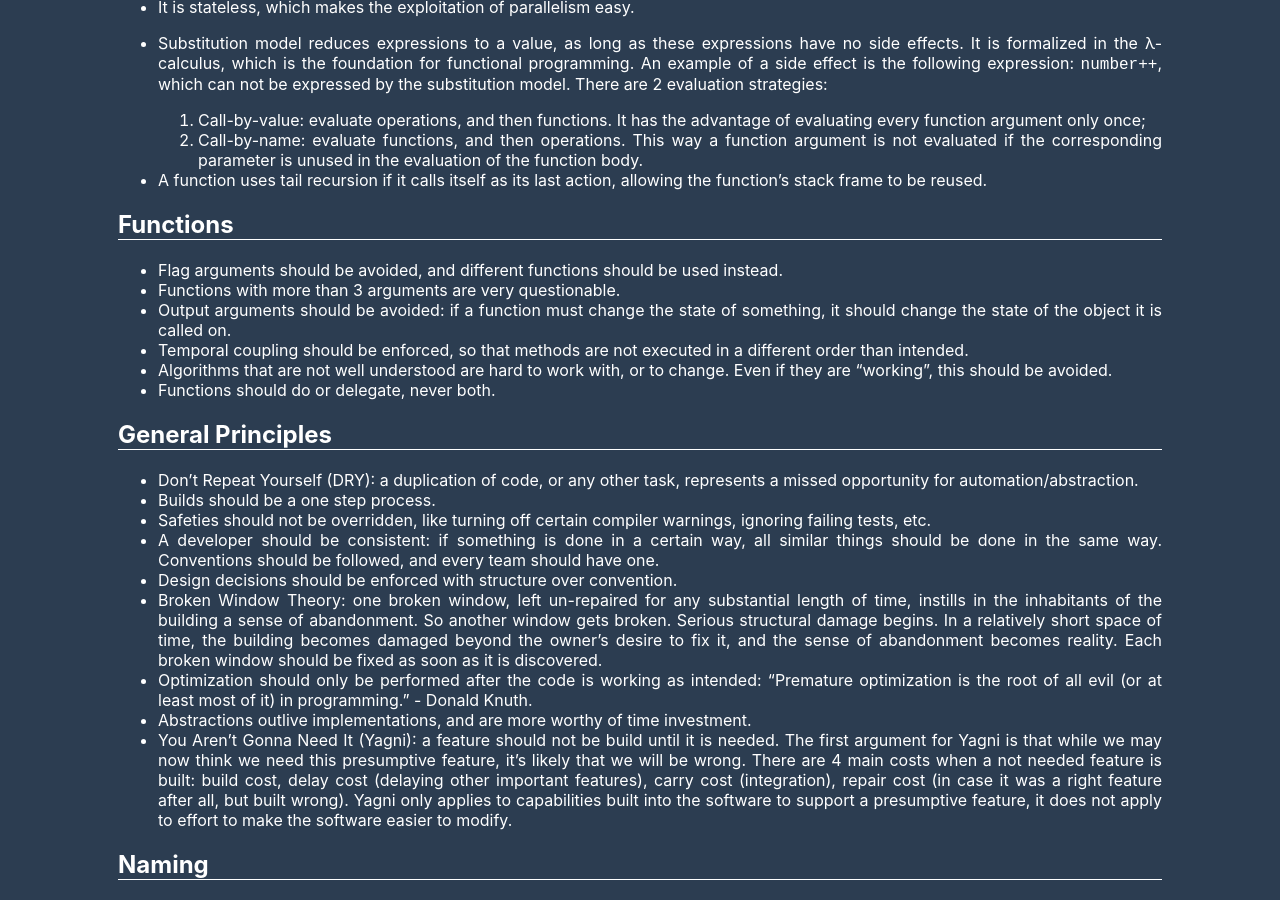
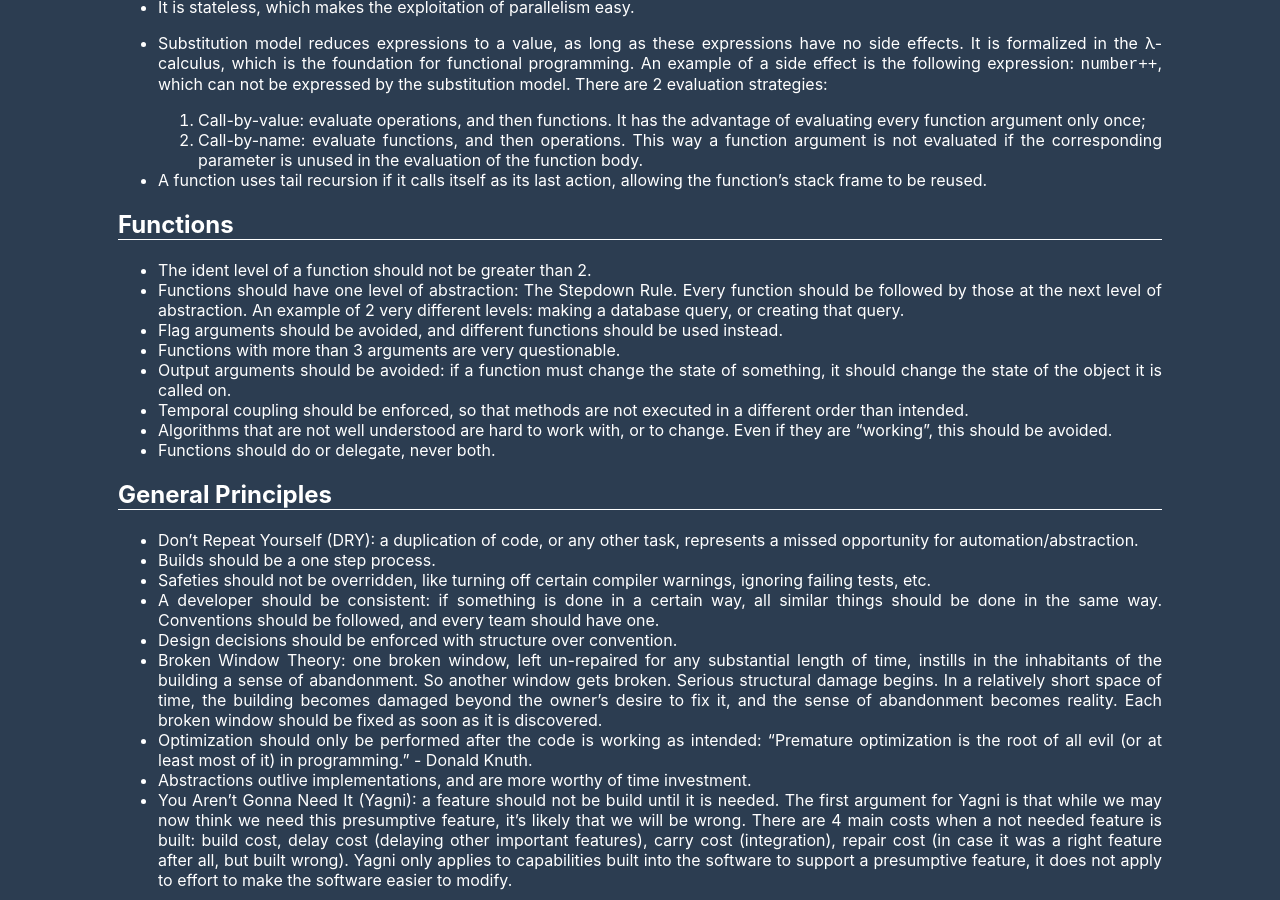
Before and after one commit to brunoroque06/brunoroque06.github.io, a Jekyll site: the page built from _pages/code-mastery.md, in a window 1280 px wide and 900 px high, scrolled down 1141 px. Built offline with Jekyll 4.4.1, drawn with Linux system fonts in a browser that asks for light colours.

Commit message:
Add 2 entries to functions

```diff
--- a/_pages/code-mastery.md
+++ b/_pages/code-mastery.md
@@ -54,6 +54,8 @@ I find this a good way for me to check something pretty quickly. Feel free to do
 
 ## Functions
 
+- The ident level of a function should not be greater than 2.
+- Functions should have one level of abstraction: The Stepdown Rule. Every function should be followed by those at the next level of abstraction. An example of 2 very different levels: making a database query, or creating that query.
 - Flag arguments should be avoided, and different functions should be used instead.
 - Functions with more than 3 arguments are very questionable.
 - Output arguments should be avoided: if a function must change the state of something, it should change the state of the object it is called on.
```
